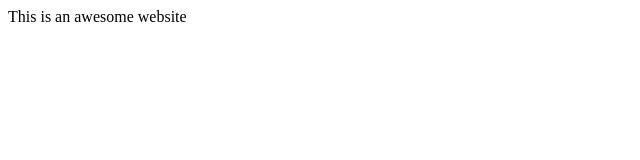
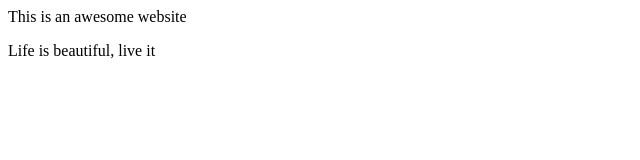
Before and after one commit to Vishvashackoder555/demowebsite, a plain HTML site: page index.html in a window 1280 px wide. Shown: the whole page, without its empty margins (0-640 px from the left). Drawn offline with Linux system fonts and the light colour scheme.

Commit message:
Added <p> tag to index.html

```diff
--- a/index.html
+++ b/index.html
@@ -5,4 +5,7 @@ Sample Page
 <head>
 This is an awesome website
 </head>
+<p>
+Life is beautiful, live it
+</p>
 </html>
```
